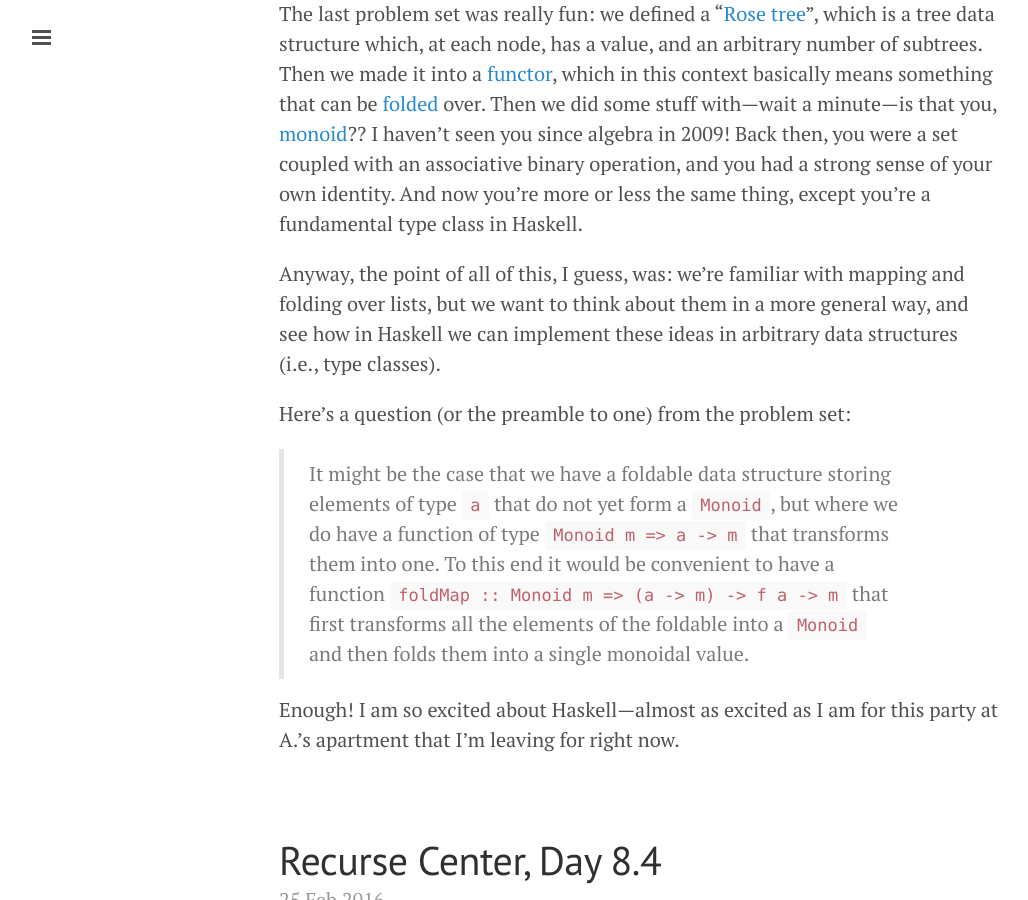
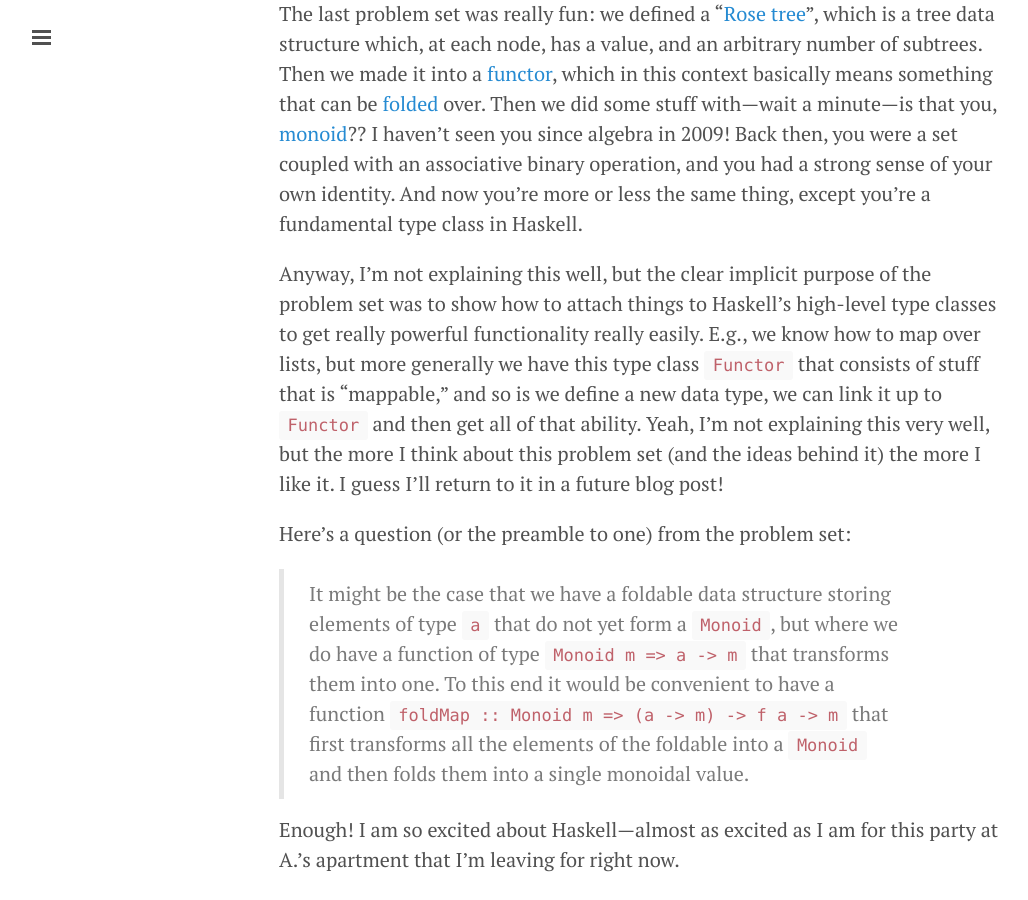
Before and after one commit to amalex5/amalex5.github.io, a Jekyll site: the page built from index.html, in a window 1280 px wide and 900 px high, scrolled down 343 px. Shown: the whole window, without its empty margins (1-1029 px from the left). Built offline with Jekyll 4.4.1, drawn with Linux system fonts in a browser that asks for light colours; the list of posts is cut into pages by our own code.

Commit message:
Post update: Recurse Center, Day 9.5

```diff
--- a/_posts/2016-03-05-recurse-center-day-9-5.markdown
+++ b/_posts/2016-03-05-recurse-center-day-9-5.markdown
@@ -7,7 +7,7 @@ I finished [Erik Meijer's wonderful Haskell MOOC](https://www.edx.org/course/int
 
 The last problem set was really fun: we defined a "[Rose tree](https://en.wikipedia.org/wiki/Rose_tree)", which is a tree data structure which, at each node, has a value, and an arbitrary number of subtrees. Then we made it into a [functor](https://en.wikipedia.org/wiki/Functor#Computer_implementations), which in this context basically means something that can be [folded](https://en.wikipedia.org/wiki/Fold_(higher-order_function)) over. Then we did some stuff with---wait a minute---is that you, [monoid](https://en.wikipedia.org/wiki/Monoid)?? I haven't seen you since algebra in 2009! Back then, you were a set coupled with an associative binary operation, and you had a strong sense of your own identity. And now you're more or less the same thing, except you're a fundamental type class in Haskell.
 
-Anyway, the point of all of this, I guess, was: we're familiar with mapping and folding over lists, but we want to think about them in a more general way, and see how in Haskell we can implement these ideas in arbitrary data structures (i.e., type classes).
+Anyway, I'm not explaining this well, but the clear implicit purpose of the problem set was to show how to attach things to Haskell's high-level type classes to get really powerful functionality really easily. E.g., we know how to map over lists, but more generally we have this type class `Functor` that consists of stuff that is "mappable," and so is we define a new data type, we can link it up to `Functor` and then get all of that ability. Yeah, I'm not explaining this very well, but the more I think about this problem set (and the ideas behind it) the more I like it. I guess I'll return to it in a future blog post!
 
 Here's a question (or the preamble to one) from the problem set:
 
```
